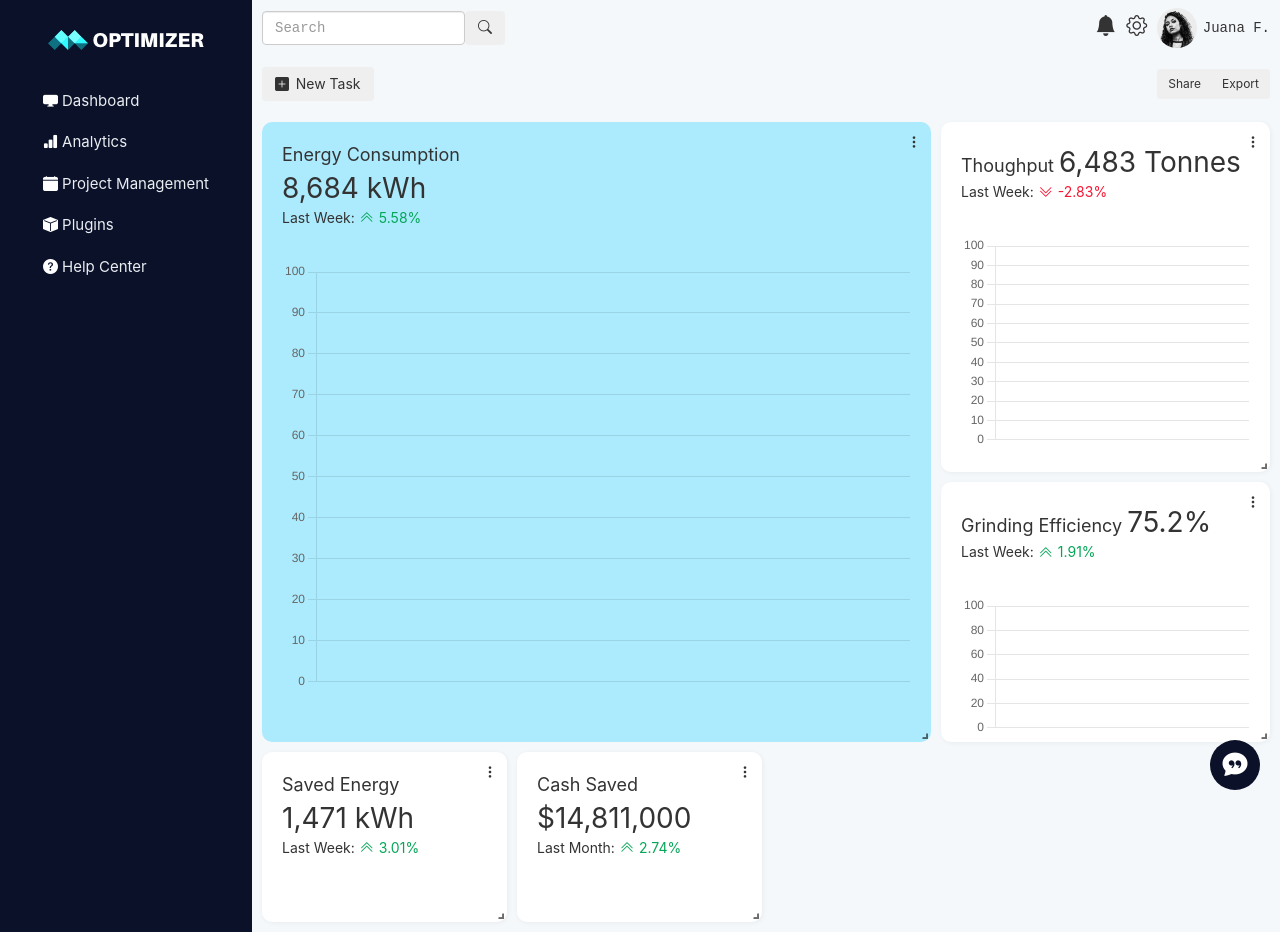
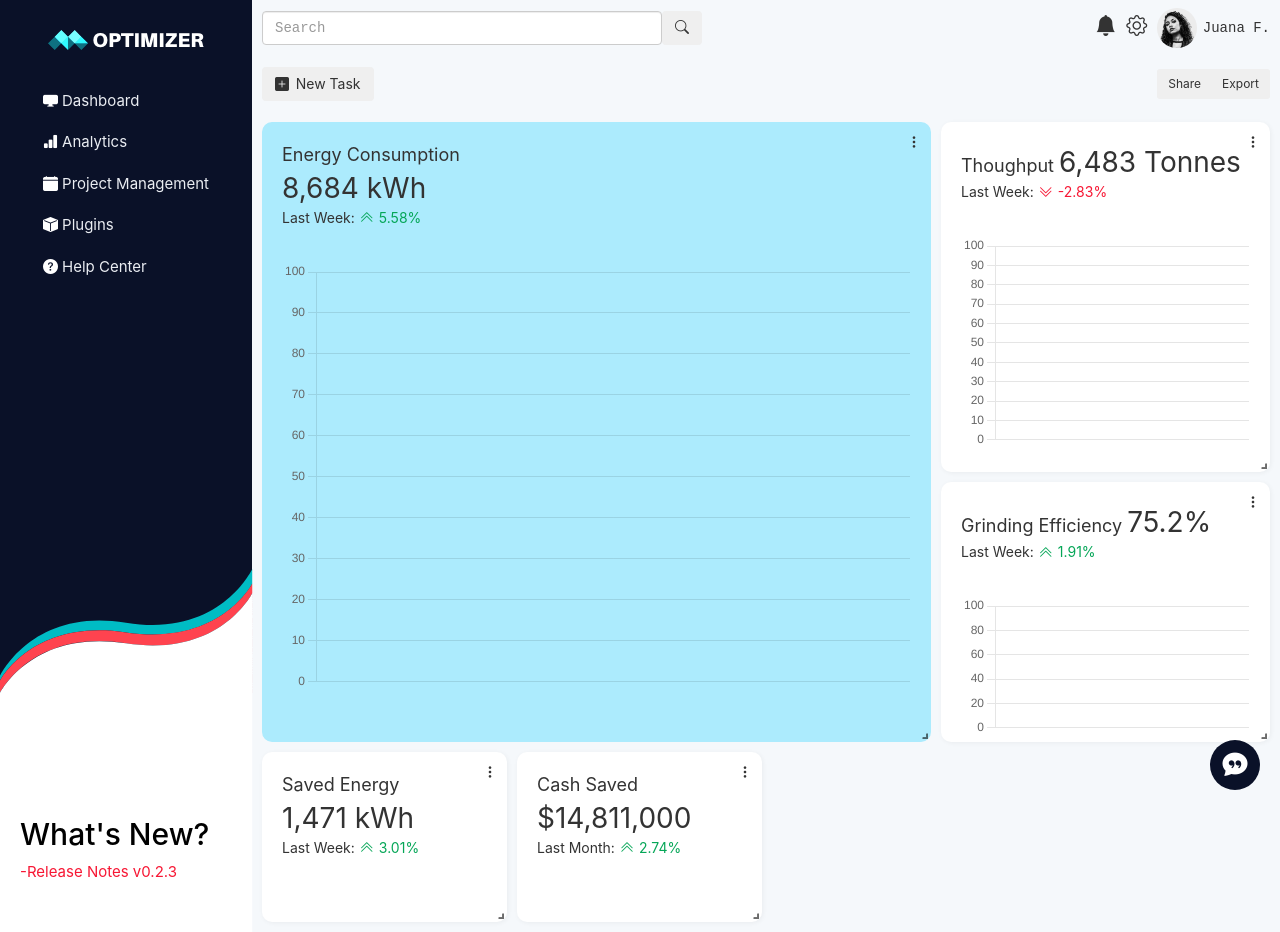
Before and after one commit to fozodavid/react-configurable-layout, a React (Create React App) app in the folder client/: page / in a window 1280 px wide. Built offline with nearby package versions, Linux system fonts and the light colour scheme; no server answers.

Commit message:
What's new widget on ui

```diff
--- a/client/src/components/Header.css
+++ b/client/src/components/Header.css
@@ -28,3 +28,7 @@
 .header__right img {
   border-radius: 50%;
 }
+
+#search-input {
+  width: 40rem;
+}
--- a/client/src/components/Header.tsx
+++ b/client/src/components/Header.tsx
@@ -7,7 +7,7 @@ const Header: React.FC = () => {
         <header className="App-header">
             <nav className="header__left">
                 <form className="form-inline my-2 my-lg-0">
-                    <input className="form-control mr-sm-2" type="search" placeholder="Search" aria-label="Search" />
+                    <input id="search-input" className="form-control mr-sm-2" type="search" placeholder="Search" aria-label="Search" />
                     <button className='btn'>
                         <i className="bi bi-search"></i>
                     </button>
--- a/client/src/components/Sidebar.css
+++ b/client/src/components/Sidebar.css
@@ -1,4 +1,5 @@
 .sidebar {
+  position: relative;
   grid-area: aside;
   width: 100%;
   min-height: 100%;
@@ -6,7 +7,7 @@
   display: flex;
   flex-direction: column;
   align-items: center;
-  justify-content: flex-start;
+  justify-content: space-between;
   font-size: 1.5rem;
   color: white;
 }
@@ -40,3 +41,9 @@
 .sidebar i {
   color: white;
 }
+
+.sidebar__news {
+  transform: scaleX(101%);
+  width: 100%;
+  z-index: 6;
+}
--- a/client/src/components/Sidebar.tsx
+++ b/client/src/components/Sidebar.tsx
@@ -1,10 +1,12 @@
 import React from 'react';
 import Logo from 'assets/imgs/logo.png'
+import {ReactComponent as News} from 'assets/imgs/news.svg'
 import './Sidebar.css'
 
 const Sidebar: React.FC = () => {
   return (
     <nav className="sidebar">
+      <div>
       <div className='logo-container'>
         <img src={Logo} width={40} />
         <span>OPTIMIZER</span>
@@ -41,6 +43,12 @@ const Sidebar: React.FC = () => {
           </a>
         </li>
       </ul>
+      </div>
+      <News className="sidebar__news" />
+      <div style={{position: 'absolute', zIndex: 7, bottom: '4rem', left: '2rem', color: 'black'}}>
+        <p className='h2'>What's New?</p>
+        <p style={{color: 'var(--accent)'}}>-Release Notes v0.2.3</p>
+      </div>
     </nav>
   )
 }
```
Also changed, not shown: client/src/assets/imgs/news.svg (added), 1 other file (tests, documents, lock files or other folders).
